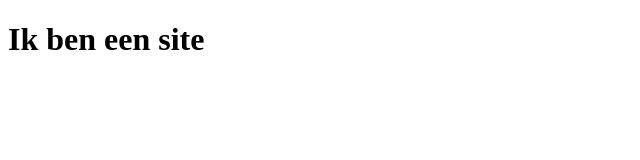
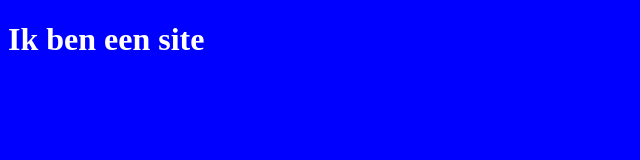
Before and after one commit to thiagovandieten/gitworkshoprepo, a plain HTML site: page index.html in a window 1280 px wide. Shown: the whole page, without its empty margins (0-640 px from the left). Drawn offline with Linux system fonts and the light colour scheme.

Commit message:
Stylesheet toegevoegd

```diff
--- /dev/null
+++ b/css/style.css
@@ -0,0 +1,7 @@
+body {
+	background-color: blue;
+}
+
+h1 {
+	color: white;
+}
--- a/index.html
+++ b/index.html
@@ -2,6 +2,7 @@
 <html>
 	<head>
 		<title>Git</title>
+		<link rel="stylesheet" href="css/style.css">
 	</head>
 
 	<body>
```
